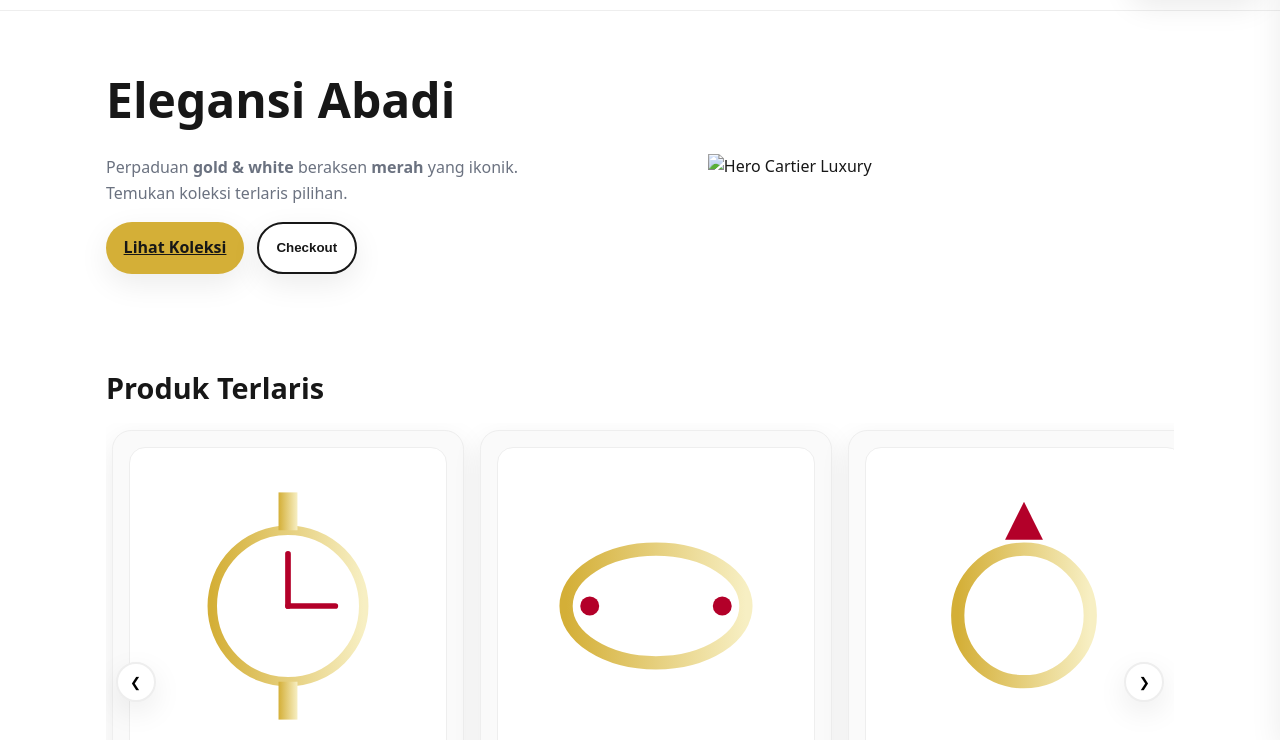
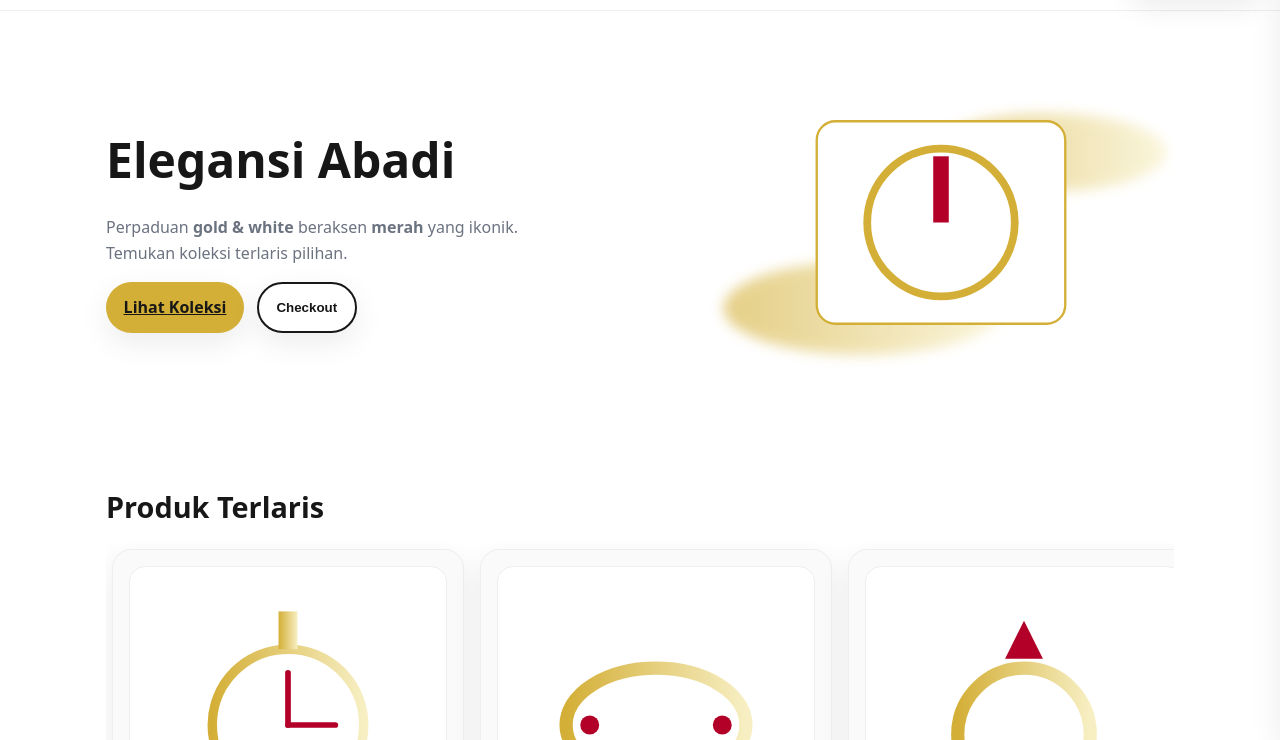
Before and after one commit to azkasahla68-cpu/bakery, a plain HTML site: page index.html in a window 1280 px wide. Shown: the part 60-800 px from the top of the page. Drawn offline with Linux system fonts and the light colour scheme.

Commit message:
Update index.html

```diff
--- a/index.html
+++ b/index.html
@@ -35,7 +35,7 @@
         </div>
       </div>
       <div class="hero-art">
-        <img src="assets/img/hero.png" alt="Hero Cartier Luxury" />
+        <img src="assets/img/hero.png.svg" alt="Hero Cartier Luxury" />
       </div>
     </section>
 
```
